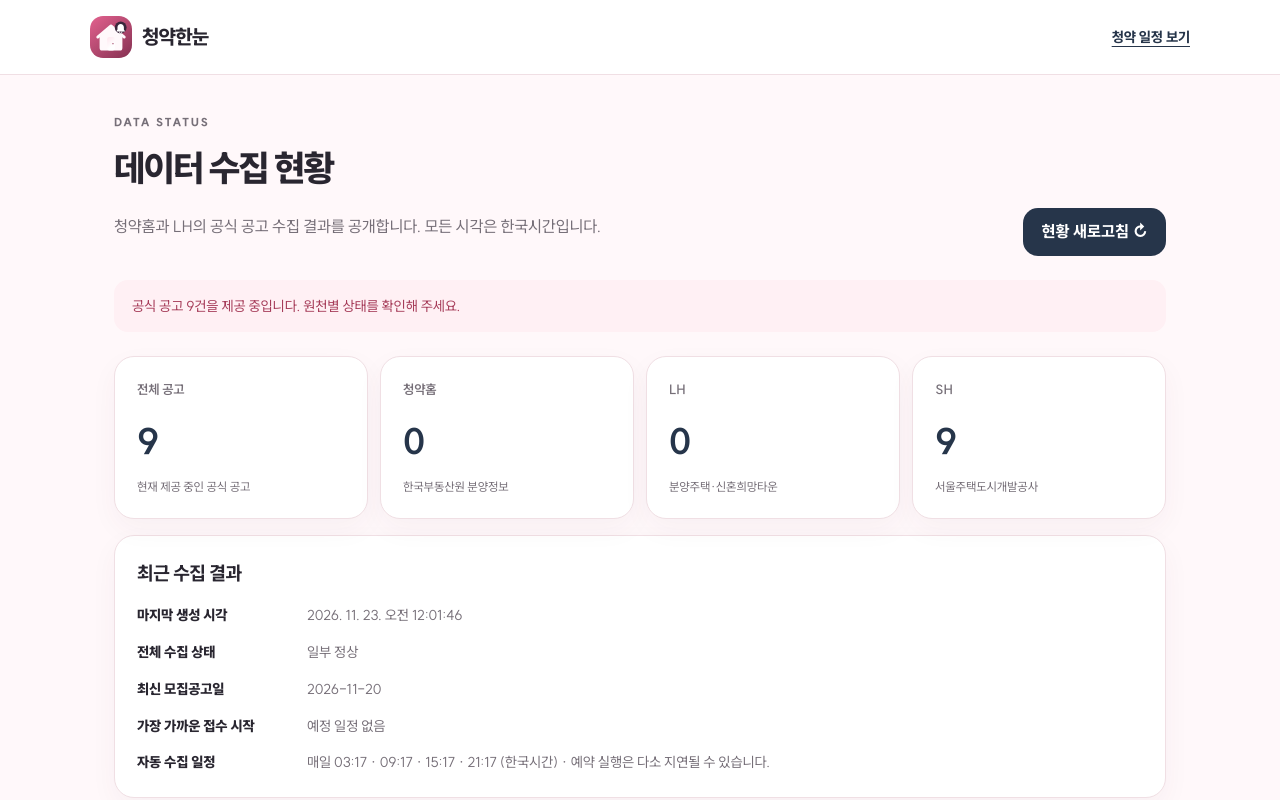
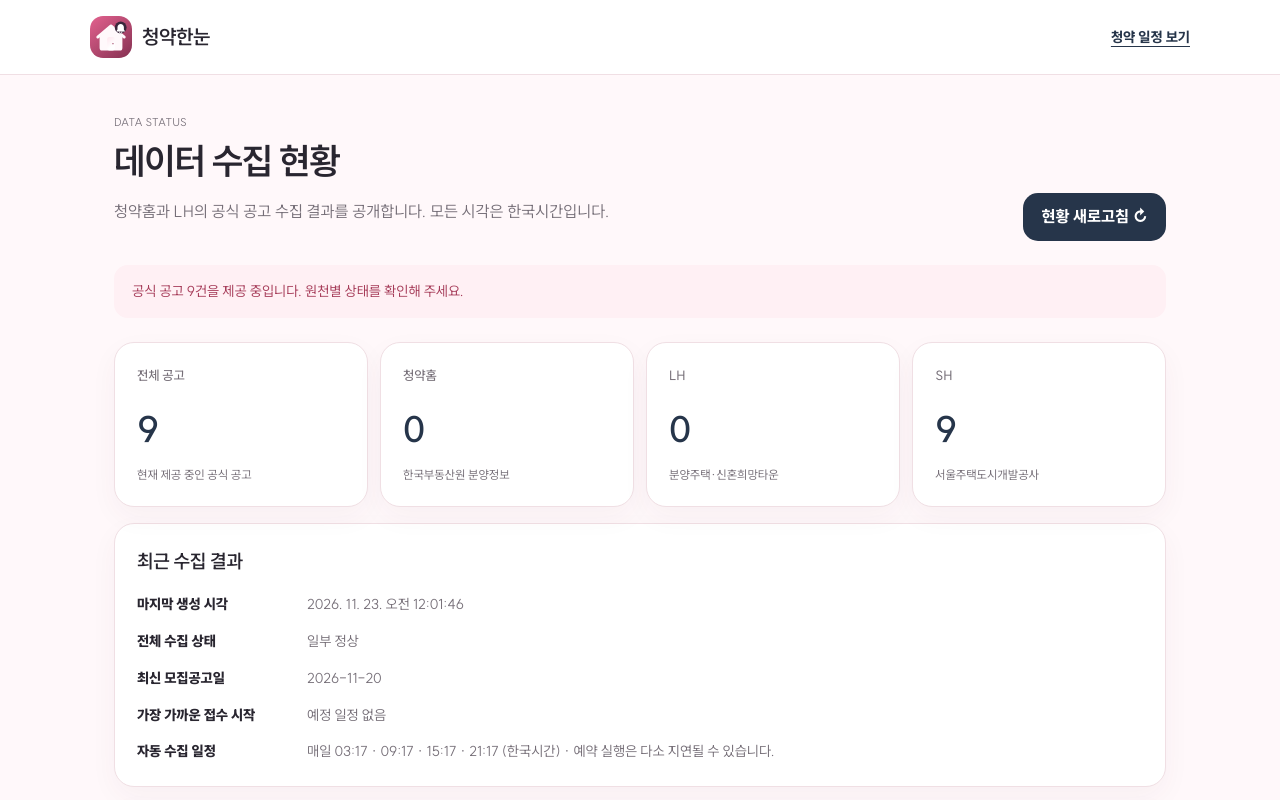
Before and after one commit to softm/bunyanghannun, a website: page public/data-status.html in a window 1280 px wide. Shown: the top 800 px of the page. Drawn offline with Linux system fonts and the light colour scheme.

Commit message:
20261123_public 청약 화면 타이포 가독성 보정

```diff
--- a/public/data-status-font.css
+++ b/public/data-status-font.css
@@ -11,15 +11,19 @@ html,body,button,table {
 }
 
 body {
-  font-weight:430;
-  letter-spacing:-.012em;
-  line-height:1.58;
+  font-weight:400;
+  letter-spacing:-.006em;
+  line-height:1.62;
   -webkit-font-smoothing:antialiased;
   text-rendering:optimizeLegibility;
 }
 
-.brand { font-weight:820; letter-spacing:-.045em; }
-.heading h1 { font-weight:840; letter-spacing:-.055em; text-wrap:balance; }
-.metrics strong { font-weight:760; letter-spacing:-.035em; font-variant-numeric:tabular-nums; }
-.panel h2 { font-weight:780; letter-spacing:-.025em; }
-th { font-weight:720; }
+.brand { font-weight:680; letter-spacing:-.025em; }
+.heading h1 { font-weight:700; line-height:1.18; letter-spacing:-.035em; text-wrap:balance; }
+.heading p { font-weight:380; letter-spacing:0; }
+.metrics h2 { font-weight:520; letter-spacing:-.01em; }
+.metrics strong { font-weight:650; letter-spacing:-.025em; font-variant-numeric:tabular-nums; }
+.metrics small { font-weight:380; letter-spacing:0; }
+.panel h2 { font-weight:650; letter-spacing:-.018em; }
+dt,th { font-weight:620; letter-spacing:-.01em; }
+dd,td { font-weight:390; }
--- a/public/styles.css
+++ b/public/styles.css
@@ -38,7 +38,7 @@
 
 * { box-sizing:border-box; }
 html { scroll-behavior:smooth; }
-body { margin:0; min-width:320px; background:var(--canvas); color:var(--ink); font-size:16px; line-height:1.58; font-weight:430; letter-spacing:-.012em; -webkit-font-smoothing:antialiased; text-rendering:optimizeLegibility; }
+body { margin:0; min-width:320px; background:var(--canvas); color:var(--ink); font-size:16px; line-height:1.62; font-weight:400; letter-spacing:-.006em; -webkit-font-smoothing:antialiased; text-rendering:optimizeLegibility; }
 body:has(dialog[open]) { overflow:hidden; }
 button,input,select { font:inherit; }
 button,a { -webkit-tap-highlight-color:transparent; }
@@ -53,7 +53,7 @@ button:focus-visible,a:focus-visible,input:focus-visible,select:focus-visible {
 .brand { display:flex; align-items:center; gap:10px; min-width:0; color:var(--ink); text-decoration:none; }
 .brand img { width:42px; height:42px; border-radius:13px; box-shadow:0 6px 16px rgba(143,54,88,.2); }
 .brand span { display:grid; line-height:1.16; }
-.brand strong { font-size:18px; font-weight:820; letter-spacing:-.045em; }
+.brand strong { font-size:18px; font-weight:680; letter-spacing:-.025em; }
 .brand small { margin-top:4px; color:var(--muted); font-size:12px; }
 .header-actions { display:flex; align-items:center; gap:8px; }
 .icon-button,.icon-text-button,.header-alert-button { min-width:48px; min-height:48px; border:1px solid var(--line); border-radius:14px; background:var(--surface); cursor:pointer; }
@@ -67,7 +67,7 @@ main { min-height:70vh; }
 .hero-shell { max-width:1240px; margin:0 auto; padding:46px 24px 32px; display:grid; grid-template-columns:minmax(0,1.25fr) minmax(340px,.75fr); gap:42px; align-items:center; }
 .hero-copy { padding:8px 0; }
 .eyebrow { margin:0 0 9px; color:var(--rose-700); font-size:13px; font-weight:800; letter-spacing:.01em; }
-.hero-copy h1 { margin:0; max-width:690px; color:var(--navy); font-size:clamp(38px,5vw,62px); font-weight:840; line-height:1.08; letter-spacing:-.058em; text-wrap:balance; }
+.hero-copy h1 { margin:0; max-width:690px; color:var(--navy); font-size:clamp(38px,5vw,62px); font-weight:700; line-height:1.12; letter-spacing:-.04em; text-wrap:balance; }
 .hero-copy h1 em { color:var(--rose-700); font-style:normal; }
 .hero-copy>p:not(.eyebrow) { max-width:580px; margin:20px 0 0; color:var(--muted); font-size:17px; }
 .hero-actions { display:flex; flex-wrap:wrap; gap:10px; margin-top:26px; }
```
